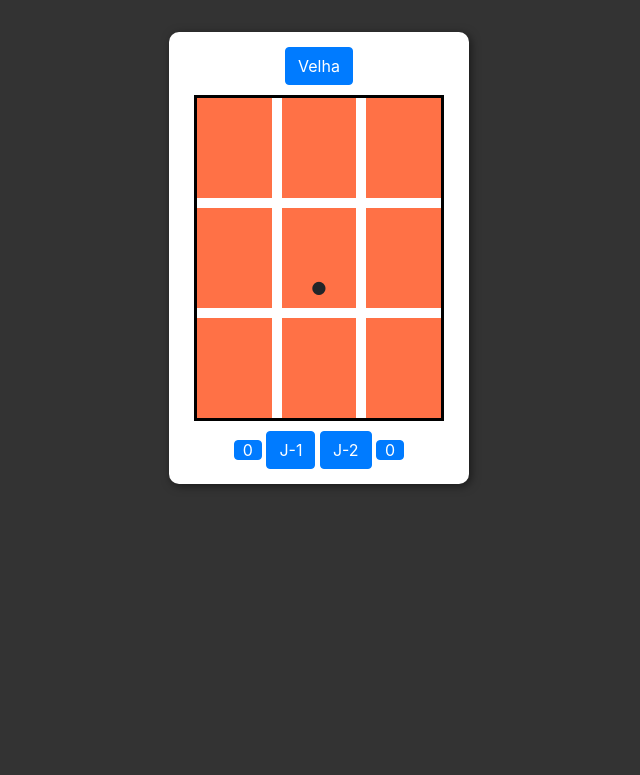
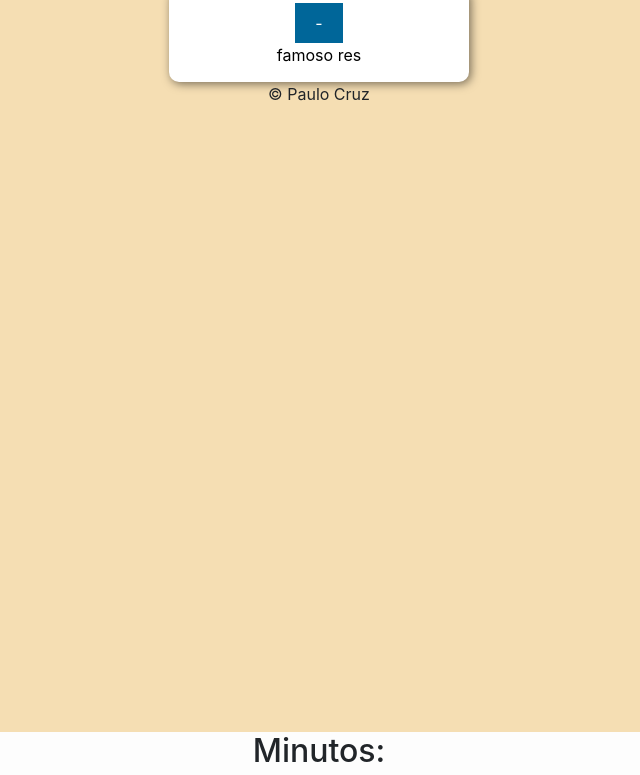
Before and after one commit to PauloEduardoCruz/cursoJS, a plain HTML site: page index.html in a window 1280 px wide. Shown: the part 68-843 px from the top of the page, without its empty margins (321-961 px from the left). Drawn offline with nearby package versions, Linux system fonts and the light colour scheme.

Commit message:
Revert "velha funcional"
This reverts commit c280b1076c61f778473b4622d071c7e856866931.

```diff
--- a/codigos2.js
+++ b/codigos2.js
@@ -1,209 +1,8 @@
-document.body.style.background = '#333'
-var x = 0
-var umaVez = [0, 0, 0, 0, 0, 0, 0, 0, 0]
 
+var bt = document.getElementById('bt')
 
-function velha(){
-    a1.innerHTML = ''
-    a2.innerHTML = ''
-    a3.innerHTML = ''
-    a4.innerHTML = ''
-    a5.innerHTML = '.'
-    a6.innerHTML = ''
-    a7.innerHTML = ''
-    a8.innerHTML = ''
-    a9.innerHTML = ''
-    umaVez = [0, 0, 0, 0, 0, 0, 0, 0, 0]
-    x = 0
-    document.body.style.background = '#333'
-}
-
-
-var p1 = document.getElementById('p1')
-var pontosJ1 = 0
-function jogador1(){
-    a1.innerHTML = ''
-    a2.innerHTML = ''
-    a3.innerHTML = ''
-    a4.innerHTML = ''
-    a5.innerHTML = '.'
-    a6.innerHTML = ''
-    a7.innerHTML = ''
-    a8.innerHTML = ''
-    a9.innerHTML = ''
-    umaVez = [0, 0, 0, 0, 0, 0, 0, 0, 0]
-    x = 0
-    pontosJ1++
-    p1.innerHTML=pontosJ1
-    document.body.style.background = '#333'
-}
-
-
-var p2 = document.getElementById('p2')
-var pontosJ2 = 0
-function jogador2(){
-    a1.innerHTML = ''
-    a2.innerHTML = ''
-    a3.innerHTML = ''
-    a4.innerHTML = ''
-    a5.innerHTML = '.'
-    a6.innerHTML = ''
-    a7.innerHTML = ''
-    a8.innerHTML = ''
-    a9.innerHTML = ''
-    umaVez = [0, 0, 0, 0, 0, 0, 0, 0, 0]
-    x = 0
-    pontosJ2++
-    p2.innerHTML=pontosJ2
-    document.body.style.background = '#333'
-}
-
-
-
-
-var a1 = document.getElementsByClassName('a1')[0]
-function a1f(){
-    if(umaVez[0] == 0){
-        if(x == 0){
-            a1.innerHTML = 'X'
-            x = 1
-            document.body.style.background = 'tomato'
-        } else{
-            a1.innerHTML = 'O'
-            x = 0
-            document.body.style.background = 'teal'
-        }
-        umaVez[0]=1
-    }
-}
-
-var a2 = document.getElementsByClassName('a2')[0]
-function a2f(){
-    if(umaVez[1] == 0){
-        if(x == 0){
-            a2.innerHTML = 'X'
-            x = 1
-            document.body.style.background = 'tomato'
-        } else{
-            a2.innerHTML = 'O'
-            x = 0
-            document.body.style.background = 'teal'
-        }
-        umaVez[1]=1
-    }
-}
-
-
-var a3 = document.getElementsByClassName('a3')[0]
-function a3f(){
-    if(umaVez[2] == 0){
-        if(x == 0){
-            a3.innerHTML = 'X'
-            x = 1
-            document.body.style.background = 'tomato'
-        } else{
-            a3.innerHTML = 'O'
-            x = 0
-            document.body.style.background = 'teal'
-        }
-        umaVez[2]=1
-    }
-}
-
-var a4 = document.getElementsByClassName('a4')[0]
-function a4f(){
-    if(umaVez[3] == 0){
-        if(x == 0){
-            a4.innerHTML = 'X'
-            x = 1
-            document.body.style.background = 'tomato'
-        } else{
-            a4.innerHTML = 'O'
-            x = 0
-            document.body.style.background = 'teal'
-        }
-        umaVez[3]=1
-    }
-}
-
-var a5 = document.getElementsByClassName('a5')[0]
-function a5f(){
-    if(umaVez[4] == 0){
-        if(x == 0){
-            a5.innerHTML = 'X'
-            x = 1
-            document.body.style.background = 'tomato'
-        } else{
-            a5.innerHTML = 'O'
-            x = 0
-            document.body.style.background = 'teal'
-        }
-        umaVez[4]=1
-    }
-}
-
-var a6 = document.getElementsByClassName('a6')[0]
-function a6f(){
-    if(umaVez[5] == 0){
-        if(x == 0){
-            a6.innerHTML = 'X'
-            x = 1
-            document.body.style.background = 'tomato'
-        } else{
-            a6.innerHTML = 'O'
-            x = 0
-            document.body.style.background = 'teal'
-        }
-        umaVez[5]=1
-    }
-}
-
-var a7 = document.getElementsByClassName('a7')[0]
-function a7f(){
-    if(umaVez[6] == 0){
-        if(x == 0){
-            a7.innerHTML = 'X'
-            x = 1
-            document.body.style.background = 'tomato'
-        } else{
-            a7.innerHTML = 'O'
-            x = 0
-            document.body.style.background = 'teal'
-        }
-        umaVez[6]=1
-    }
-}
-
-var a8 = document.getElementsByClassName('a8')[0]
-function a8f(){
-    if(umaVez[7] == 0){
-        if(x == 0){
-            a8.innerHTML = 'X'
-            x = 1
-            document.body.style.background = 'tomato'
-        } else{
-            a8.innerHTML = 'O'
-            x = 0
-            document.body.style.background = 'teal'
-        }
-        umaVez[7]=1
-    }
-}
-
-var a9 = document.getElementsByClassName('a9')[0]
-function a9f(){
-    if(umaVez[8] == 0){
-        if(x == 0){
-            a9.innerHTML = 'X'
-            x = 1
-            document.body.style.background = 'tomato'
-        } else{
-            a9.innerHTML = 'O'
-            x = 0
-            document.body.style.background = 'teal'
-        }
-        umaVez[8]=1
-    }
+function add(){
+    bt.innerHTML = "X"
 }
 
 
@@ -235,7 +34,8 @@ function a9f(){
 
 
 
-/*
+
+
 
 var display = document.getElementById('display')
 var minutos = document.getElementById('minutos')
@@ -284,4 +84,3 @@ comecar.addEventListener('click', function(){
 comecar.addEventListener('click', function(){
     comecar.innerHTML = "X"
 })
-*/
--- a/css/estilos.css
+++ b/css/estilos.css
@@ -4,19 +4,36 @@
     box-sizing: border-box;
 }
 
+header{
+    text-align: center;
+}
+
 section{
+    color: black;
     background: white;
     border-radius: 10px;
     padding: 15px;
     width: 300px;
-    margin: 100px auto;
+    margin: auto;
     box-shadow: 2px 2px 10px rgba(0, 0, 0, 0.514);
+    text-align: center;
+}
+footer{
     text-align: center;
 }
 
 .domingo{
     min-height: 100vh;
-    background-color: rgb(102, 62, 62);
+    background-color: wheat;
+}
+
+.segunda{
+    min-height: 100vh;
+    background-color: rgb(253, 253, 253);
+}
+
+.contai{
+    text-align: center;
 }
 
 button{
@@ -27,68 +44,3 @@ button{
     cursor: pointer;
     border: 0;
 }
-
-
-
-
-
-
-
-
-
-
-.grid-container {
-    display: grid;
-    grid-template-columns: 1fr 1fr 1fr;
-    grid-template-rows: 1fr 1fr 1fr;
-    gap: 10px 10px;
-    grid-template-areas: "a1 a2 a3" "a4 a5 a6" "a7 a8 a9";
-    width: auto;
-    height: auto;
-    font-size: 100px;
-    border: 3px solid rgb(0, 0, 0);
-    line-height: 1;
-    margin: 10px;
-  }
-
-  .a1 { grid-area: a1; }
-
-  .a2 { grid-area: a2; }
-
-  .a3 { grid-area: a3; }
-
-  .a4 { grid-area: a4; }
-
-  .a5 { grid-area: a5; }
-
-  .a6 { grid-area: a6; }
-
-  .a7 { grid-area: a7; }
-
-  .a8 { grid-area: a8; }
-
-  .a9 { grid-area: a9; }
-
-  .cor{
-      background-color: rgb(255, 113, 70);
-  }
-
-
-
-  .contadorPTS{
-    display: inline-block;
-    text-align: center;
-    vertical-align: middle;
-    -webkit-user-select: none;
-    -moz-user-select: none;
-    -ms-user-select: none;
-    user-select: none;
-    background-color: transparent;
-    border: 1px solid transparent;
-    padding: .3rem .50rem;
-    font-size: 1rem;
-    line-height: 0.5;
-    border-radius: .25rem;
-    transition: color .15s ease-in-out,background-color .15s ease-in-out,border-color .15s ease-in-out,box-shadow .15s ease-in-out;
-
-  }
--- a/index.html
+++ b/index.html
@@ -10,28 +10,55 @@
 </head>
 
 
-<body class="domingo">
+<body>
+
+
+    <div class="domingo">
+        <header>
+            <h1>TITULO</h1>
+        </header>
+
         <section>
-            <button type="button" class="btn btn-primary" onclick="velha()">Velha</button>
-
-            <div class="grid-container">
-                <div class="a1 cor" onclick="a1f()"></div>
-                <div class="a2 cor" onclick="a2f()"></div>
-                <div class="a3 cor" onclick="a3f()"></div>
-                <div class="a4 cor" onclick="a4f()"></div>
-                <div class="a5 cor" onclick="a5f()">.</div>
-                <div class="a6 cor" onclick="a6f()"></div>
-                <div class="a7 cor" onclick="a7f()"></div>
-                <div class="a8 cor" onclick="a8f()"></div>
-                <div class="a9 cor" onclick="a9f()"></div>
+            <div>
+                <button id="bt" onclick="add()">-</button>
             </div>
 
-              <button id="p1" type="button" class="contadorPTS btn-primary">0</button>
-              <button type="button" class="btn btn-primary" onclick="jogador1()">J-1</button>
-              <button type="button" class="btn btn-primary" onclick="jogador2()">J-2</button>
-              <button id="p2" type="button" class="contadorPTS btn-primary">0</button>
 
+
+            <div id="res">famoso res</div>
         </section>
+
+        <footer>
+            <p>&copy; Paulo Cruz</p>
+        </footer>
+    </div>
+
+
+
+
+
+    <div class="segunda">
+        <audio id="sound" src="/Alarm.mp3" style="display: none;"></audio>
+
+        <div class="contai">
+            <h2>Minutos: </h2>
+            <select name="minutos" id="minutos"></select>
+
+            <h2>Segundos:</h2>
+            <select name="segundos" id="segundos"></select>
+            <br>
+            <br>
+
+            <button id="comecar">iniciar</button>
+
+            <div id="display">
+                <h3>tela</h3>
+            </div>
+
+        </div>
+    </div>
+
+
 
     <script type="text/javascript" src="/codigos2.js"></script>
 </body>
```
